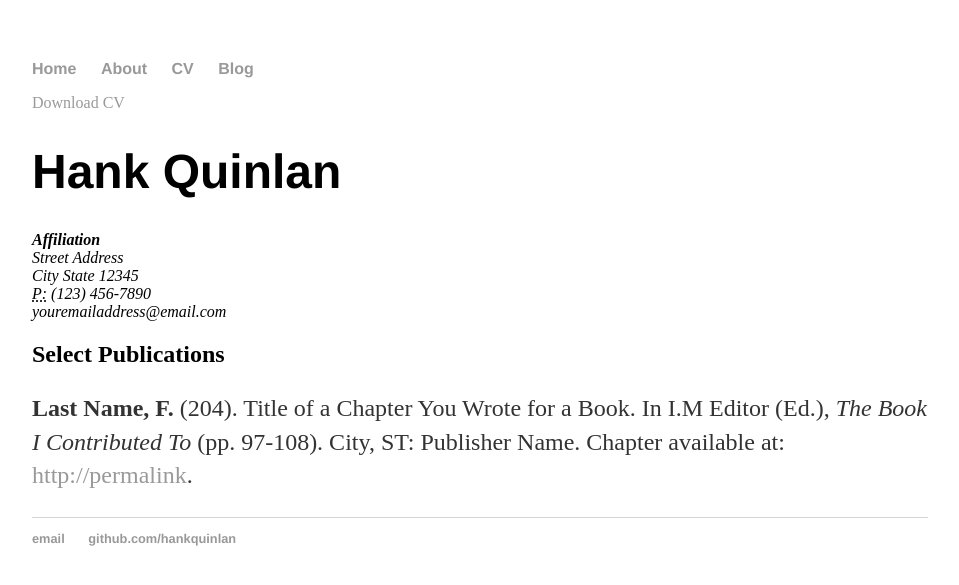
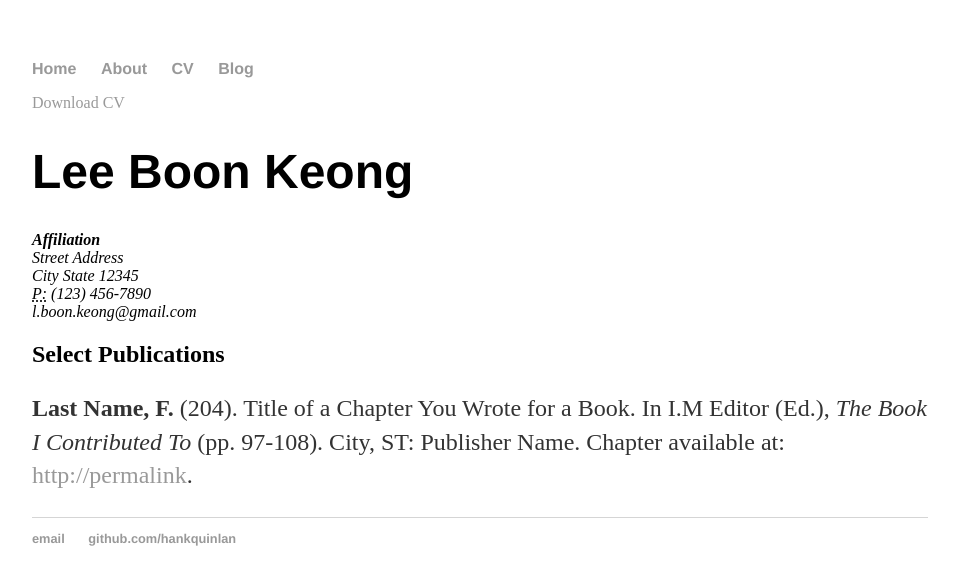
Before and after one commit to 1bk/1bk.github.io, a Jekyll site: the page built from cv/index.html, in a window 1280 px wide. Shown: the top 585 px of the page, without its empty margins (160-1119 px from the left). Built offline with Jekyll 4.4.1, drawn with Linux system fonts in a browser that asks for light colours.

Commit message:
Update CV page - simple change

```diff
--- a/cv/index.html
+++ b/cv/index.html
@@ -1,17 +1,17 @@
 ---
 layout: default
-title: CV of Your Name
+title: CV of Lee Boon Keong
 ---
 
 <div class="cv">
   <a href="#" class="download" title="Download CV as PDF">Download CV</a>
-    <h1>Hank Quinlan</h1>
+    <h1>Lee Boon Keong</h1>
       <address>
         <strong>Affiliation</strong><br>
         Street Address<br>
         City State 12345<br>
         <abbr title="phone">P:</abbr> (123) 456-7890<br>
-        <span class="obfuscate">youremailaddress@email.com</span>
+        <span class="obfuscate">l.boon.keong@gmail.com</span>
       </address>
 
     <h2>Select Publications</h2>
```
